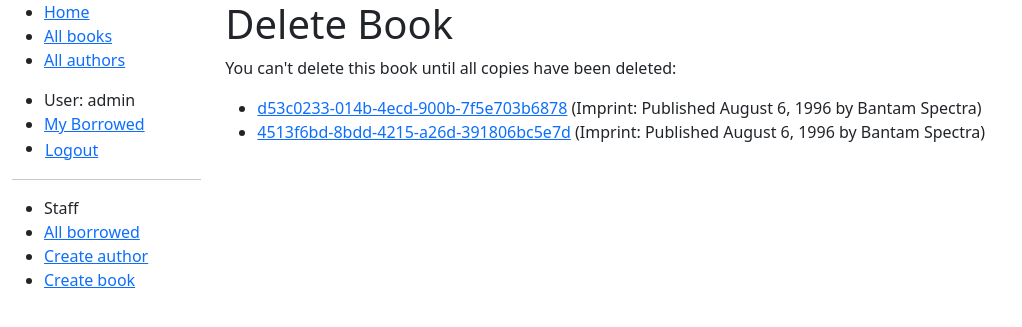
After one commit to jake-bestland/django-course, a Django app: page /catalog/book/1/delete/ in a window 1280 px wide. The commit adds this page. Shown: the top 327 px of the page, without its empty margins (0-1022 px from the left). Run offline with Django 5.2, Linux system fonts and the light colour scheme; a user stored in the database is signed in; data comes from the database, SQL or seed files in the repository; both versions use the stored data as it was after the commit.

Commit message:
created forms to create, update, and delete Book and Author records

```diff
--- a/locallibrary/catalog/models.py
+++ b/locallibrary/catalog/models.py
@@ -43,6 +43,7 @@ class Book(models.Model):
                             help_text='13 Character <a href="https://www.isbn-international.org/content/what-isbn'
                                       '">ISBN number</a>')
     genre = models.ManyToManyField(Genre, help_text="Select a genre for this book")
+    language = models.ForeignKey('Language', on_delete=models.SET_NULL, null=True)
 
     def __str__(self):
         """String for representing the Model object."""
--- a/locallibrary/catalog/templates/base_generic.html
+++ b/locallibrary/catalog/templates/base_generic.html
@@ -46,7 +46,13 @@
               <hr>
               <ul class=""sidebar-nav">
               <li>Staff</li>
-              <li><a href="{% url 'all-borrowed' %}">All Borrowed</a></li>
+                <li><a href="{% url 'all-borrowed' %}">All borrowed</a></li>
+              {% if perms.catalog.add_author %}
+                <li><a href="{% url 'author-create' %}">Create author</a></li>
+                {% endif %}
+              {% if perms.catalog.add_book %}
+                <li><a href="{% url 'book-create' %}">Create book</a></li>
+                {% endif %}
               </ul>
               {% endif %}
           {% endblock %}
--- /dev/null
+++ b/locallibrary/catalog/templates/catalog/book_confirm_delete.html
@@ -0,0 +1,25 @@
+{% extends "base_generic.html" %}
+
+{% block content %}
+
+<h1>Delete Book</h1>
+
+{% if book.bookinstance_set.all %}
+
+<p>You can't delete this book until all copies have been deleted:</p>
+<ul>
+  {% for copy in book.bookinstance_set.all %}
+    <li><a href="{{ copy.get_absolute_url }}">{{copy.id}}</a> (Imprint: {{copy.imprint}})</li>
+  {% endfor %}
+</ul>
+
+{% else %}
+<p>Are you sure you want to delete the book: {{ book }}?</p>
+
+<form action="" method="POST">
+  {% csrf_token %}
+  <input type="submit" action="" value="Yes, delete.">
+</form>
+{% endif %}
+
+{% endblock %}
--- a/locallibrary/catalog/urls.py
+++ b/locallibrary/catalog/urls.py
@@ -10,4 +10,10 @@ urlpatterns = [
     path('mybooks/', views.LoanedBooksByUserListView.as_view(), name='my-borrowed'),
     path('borrowed/', views.LoanedBooksAllListView.as_view(), name='all-borrowed'),
     path('book/<uuid:pk>/renew/', views.renew_book_librarian, name='renew-book-librarian'),
+    path('author/create/', views.AuthorCreate.as_view(), name='author-create'),
+    path('author/<int:pk>/update/', views.AuthorUpdate.as_view(), name='author-update'),
+    path('author/<int:pk>/delete/', views.AuthorDelete.as_view(), name='author-delete'),
+    path('book/create/', views.BookCreate.as_view(), name='book-create'),
+    path('book/<int:pk>/update/', views.BookUpdate.as_view(), name='book-update'),
+    path('book/<int:pk>/delete/', views.BookDelete.as_view(), name='book-delete'),
 ]
--- a/locallibrary/catalog/views.py
+++ b/locallibrary/catalog/views.py
@@ -9,9 +9,10 @@ import datetime
 from django.contrib.auth.decorators import login_required, permission_required
 from django.shortcuts import render, get_object_or_404
 from django.http import HttpResponseRedirect
-from django.urls import reverse
+from django.urls import reverse, reverse_lazy
+from catalog.forms import RenewBookForm
+from django.views.generic.edit import CreateView, UpdateView, DeleteView
 
-from catalog.forms import RenewBookForm
 
 # Create your views here.
 def index(request):
@@ -105,3 +106,48 @@ def renew_book_librarian(request, pk):
     }
 
     return render(request, 'catalog/book_renew_librarian.html', context)
+
+class AuthorCreate(PermissionRequiredMixin, CreateView):
+    model = Author
+    fields = ['first_name', 'last_name', 'date_of_birth', 'date_of_death']
+    initial = {'date_of_death': '11/11/2023'}
+    permission_required = 'catalog.add_author'
+
+class AuthorUpdate(PermissionRequiredMixin, UpdateView):
+    model = Author
+    fields = '__all__'
+    permission_required = 'catalog.change_author'
+
+class AuthorDelete(PermissionRequiredMixin, DeleteView):
+    model = Author
+    success_url = reverse_lazy('authors')
+    permission_required = 'catalog.delete_author'
+
+    def form_valid(self, form):
+        try:
+            self.object.delete()
+            return HttpResponseRedirect(self.success_url)
+        except Exception as e:
+            return HttpResponseRedirect(reverse("author-delete", kwargs={"pk": self.object.pk}))
+
+class BookCreate(PermissionRequiredMixin, CreateView):
+    model = Book
+    fields = ['title', 'author', 'summary', 'isbn', 'genre', 'language']
+    permission_required = 'catalog.add_book'
+
+class BookUpdate(PermissionRequiredMixin, UpdateView):
+    model = Book
+    fields = ['title', 'author', 'summary', 'isbn', 'genre', 'language']
+    permission_required = 'catalog.change_book'
+
+class BookDelete(PermissionRequiredMixin, DeleteView):
+    model = Book
+    success_url = reverse_lazy('books')
+    permission_required = 'catalog.delete_book'
+
+    def form_valid(self, form):
+        try:
+            self.object.delete()
+            return HttpResponseRedirect(self.success_url)
+        except Exception as e:
+            return HttpResponseRedirect(reverse("book-delete", kwargs={"pk": self.object.pk}))
```
Also changed, not shown: locallibrary/catalog/templates/catalog/author_confirm_delete.html (added, +25 -0 lines), locallibrary/catalog/templates/catalog/author_detail.html (+17 -0 lines), locallibrary/catalog/templates/catalog/author_form.html (added, +11 -0 lines), locallibrary/catalog/templates/catalog/book_detail.html (+18 -0 lines), locallibrary/catalog/templates/catalog/book_form.html (added, +11 -0 lines), locallibrary/db.sqlite3.
